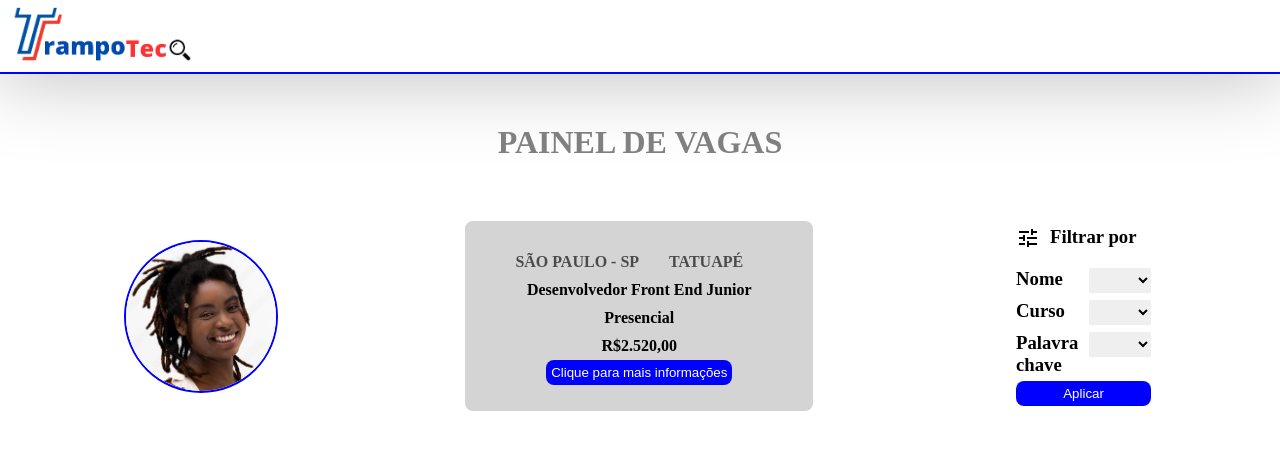
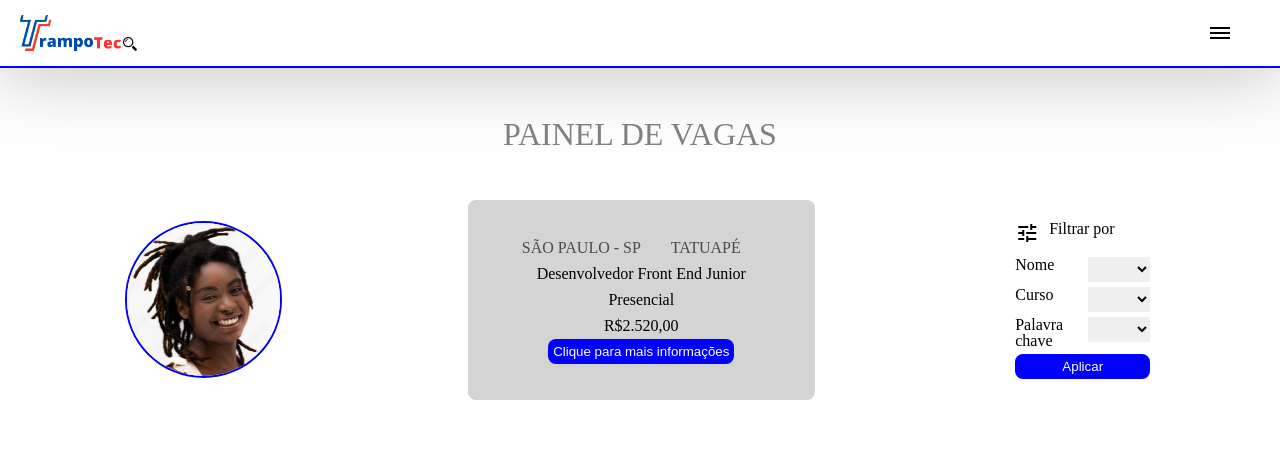
Before and after one commit to BryanDavidAlves/TrampoTec, a PHP site: page /pag-aluno/index.php in a window 1280 px wide. Shown: the top 450 px of the page. Run offline with PHP 8.4, Linux system fonts and the light colour scheme; some libraries are stand-ins or nearby versions.

Commit message:
colocando a nav bar com os intens (ainda nao esta funcinando)

```diff
--- a/pag-aluno/components/component-aluno.css
+++ /dev/null
@@ -1,13 +0,0 @@
-*{
-    padding: 0;
-    margin: 0;
-    box-sizing: border-box;
-}
-header{
-    background-color: white;
-    border-bottom: 2px blue solid;
-    box-shadow: 0px 0px 80px 5px rgb(191, 191, 191);
-}
-header nav img{
-    width: 15%;
-}
--- /dev/null
+++ b/pag-aluno/components/component-do-aluno.css
@@ -0,0 +1,32 @@
+header {
+    display: flex;
+    background-color: white;
+    border-bottom: 2px blue solid;
+    box-shadow: 0px 0px 80px 5px rgb(191, 191, 191);
+    justify-content: space-between;
+    align-items: center;
+}
+
+header img {
+    width: 10%;
+    padding: 10px;
+}
+
+nav {
+    display: flex;
+
+}
+
+nav,
+aside {
+    display: none;
+}
+
+.menu {
+    display: flex;
+    width: 20px;
+    height: 2px;
+    background-color: black;
+    margin: 3px;
+    margin-right: 50px;
+}
--- a/pag-aluno/components/header.php
+++ b/pag-aluno/components/header.php
@@ -1,5 +1,22 @@
     <header>
-        <nav>
-            <img src="../pag-aluno/img/trampotec-logo.png" alt="">
-        </nav>
+        <img src="../pag-aluno/img/trampotec-logo.png" alt="">
+        <div clas="toogle">
+            <span class="menu"></span>
+            <span class="menu"></span>
+            <span class="menu"></span>
+        </div>
+        <aside>
+            <nav>
+                <ul>
+                    <li>Pesquisar</li>
+                    <li>Home</li>
+                    <li>Minhas</li>
+                    <li>Processo Seletivo</li>
+                    <li>Curriculo</li>
+                    <li>Perfil</li>
+                    <li>Notificações</li>
+                    <li>Fale Conosco</li>
+                </ul>
+            </nav>
+        </aside>
     </header>
--- a/pag-aluno/css/painel-de-vagas.css
+++ b/pag-aluno/css/painel-de-vagas.css
@@ -2,6 +2,7 @@
     color: grey;
     text-align: center;
     margin-top: 50px;
+    font-size: 2rem;
 }
 
 .vagas {
--- a/pag-aluno/index.php
+++ b/pag-aluno/index.php
@@ -3,9 +3,11 @@
 <head>
     <meta charset="UTF-8">
     <meta name="viewport" content="width=device-width, initial-scale=1.0">
-    <link rel="stylesheet" href="../pag-aluno/components/component-aluno.css">
     <link rel="stylesheet" href="https://fonts.googleapis.com/css2?family=Material+Symbols+Outlined:opsz,wght,FILL,GRAD@48,400,0,0" /> <!--link icone filtro-->
+    <link rel="stylesheet" href="../reset.css">
+    <link rel="stylesheet" href="../pag-aluno/components/component-do-aluno.css">
     <link rel="stylesheet" href="../pag-aluno/css/painel-de-vagas.css">
+
 
     <title>Pagina de Vagas</title>
 </head>
--- /dev/null
+++ b/reset.css
@@ -0,0 +1,43 @@
+html, body, div, span, applet, object, iframe,
+h1, h2, h3, h4, h5, h6, p, blockquote, pre,
+a, abbr, acronym, address, big, cite, code,
+del, dfn, em, img, ins, kbd, q, s, samp,
+small, strike, strong, sub, sup, tt, var,
+b, u, i, center,
+dl, dt, dd, ol, ul, li,
+fieldset, form, label, legend,
+table, caption, tbody, tfoot, thead, tr, th, td,
+article, aside, canvas, details, embed,
+figure, figcaption, footer, header, hgroup,
+menu, nav, output, ruby, section, summary,
+time, mark, audio, video {
+	margin: 0;
+	padding: 0;
+	border: 0;
+	font-size: 100%;
+	font: inherit;
+	vertical-align: baseline;
+}
+/* HTML5 display-role reset for older browsers */
+article, aside, details, figcaption, figure,
+footer, header, hgroup, menu, nav, section {
+	display: block;
+}
+body {
+	line-height: 1;
+}
+ol, ul {
+	list-style: none;
+}
+blockquote, q {
+	quotes: none;
+}
+blockquote:before, blockquote:after,
+q:before, q:after {
+	content: '';
+	content: none;
+}
+table {
+	border-collapse: collapse;
+	border-spacing: 0;
+}
```
